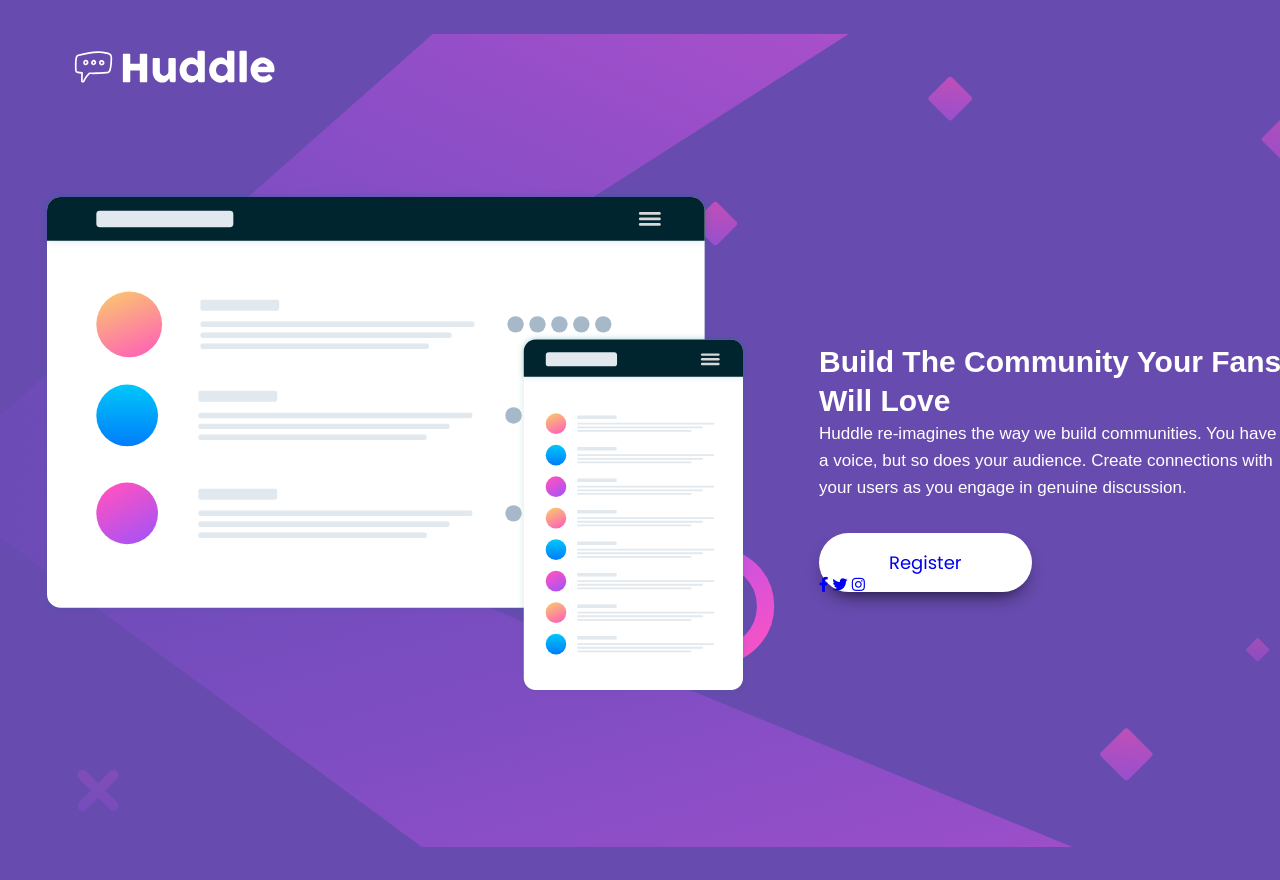
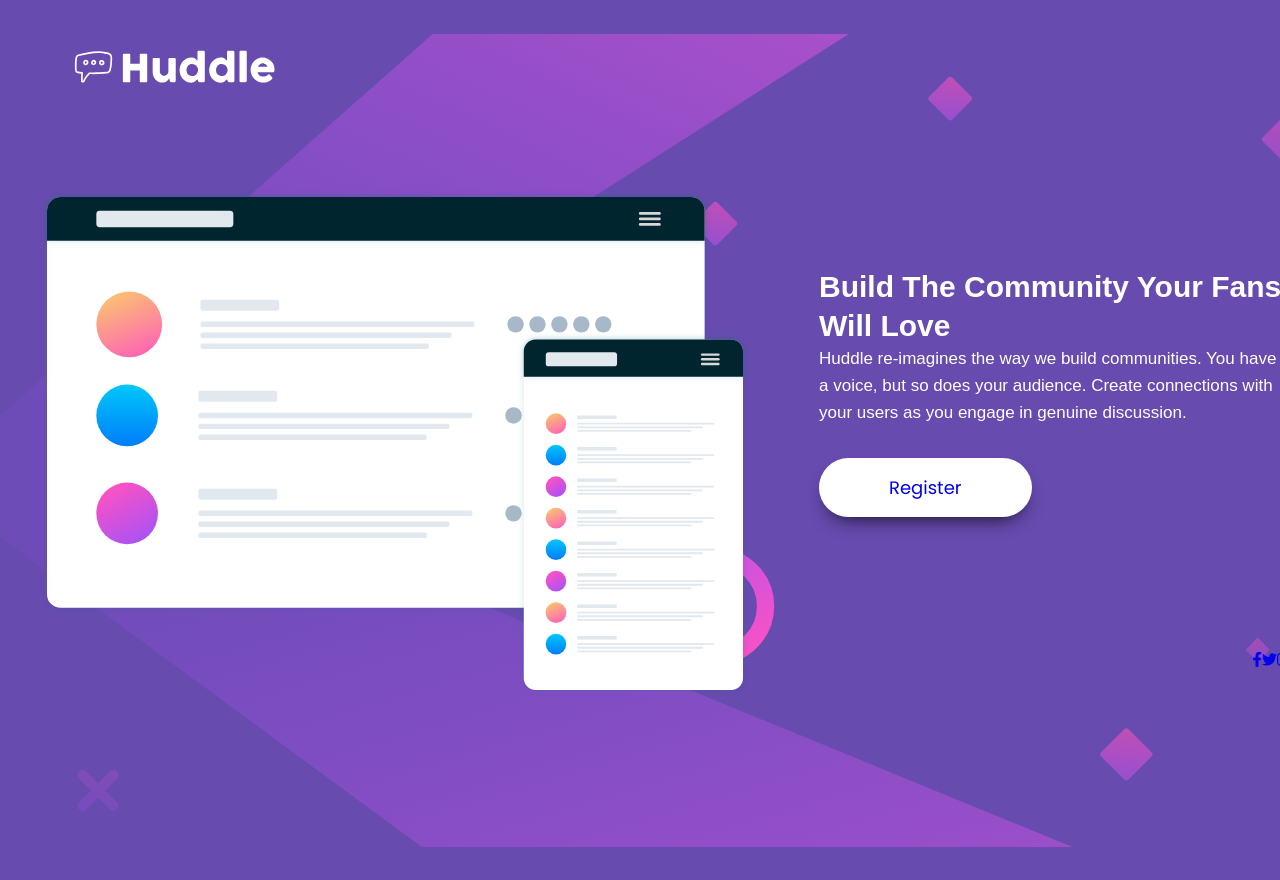
Before and after one commit to agausha/huddle-landing-page--with-single-introductory-section, a plain HTML site: page index.html in a window 1280 px wide. Shown: the top 880 px of the page. Drawn offline with Linux system fonts and the light colour scheme.

Commit message:
Positioned the social icons using flexbox

```diff
--- a/sass/_component.scss
+++ b/sass/_component.scss
@@ -36,4 +36,10 @@
       color: $color-primary-white;
     }
   }
+
+  &__social {
+    display: flex;
+    margin-top: 15rem;
+    justify-content: flex-end;
+  }
 }
```
Also changed, not shown: css/main.css, css/main.min.css, 2 other files.
